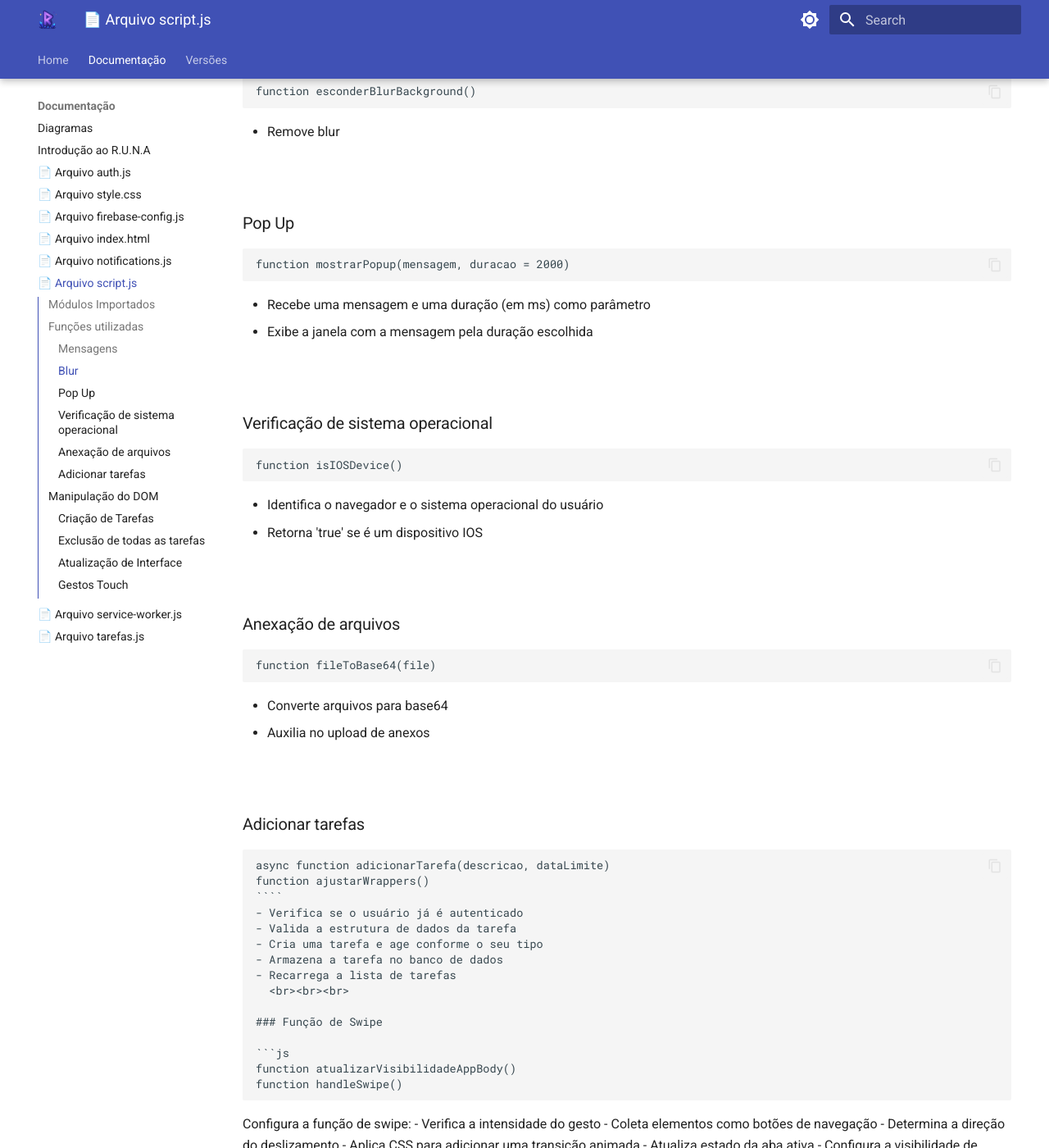
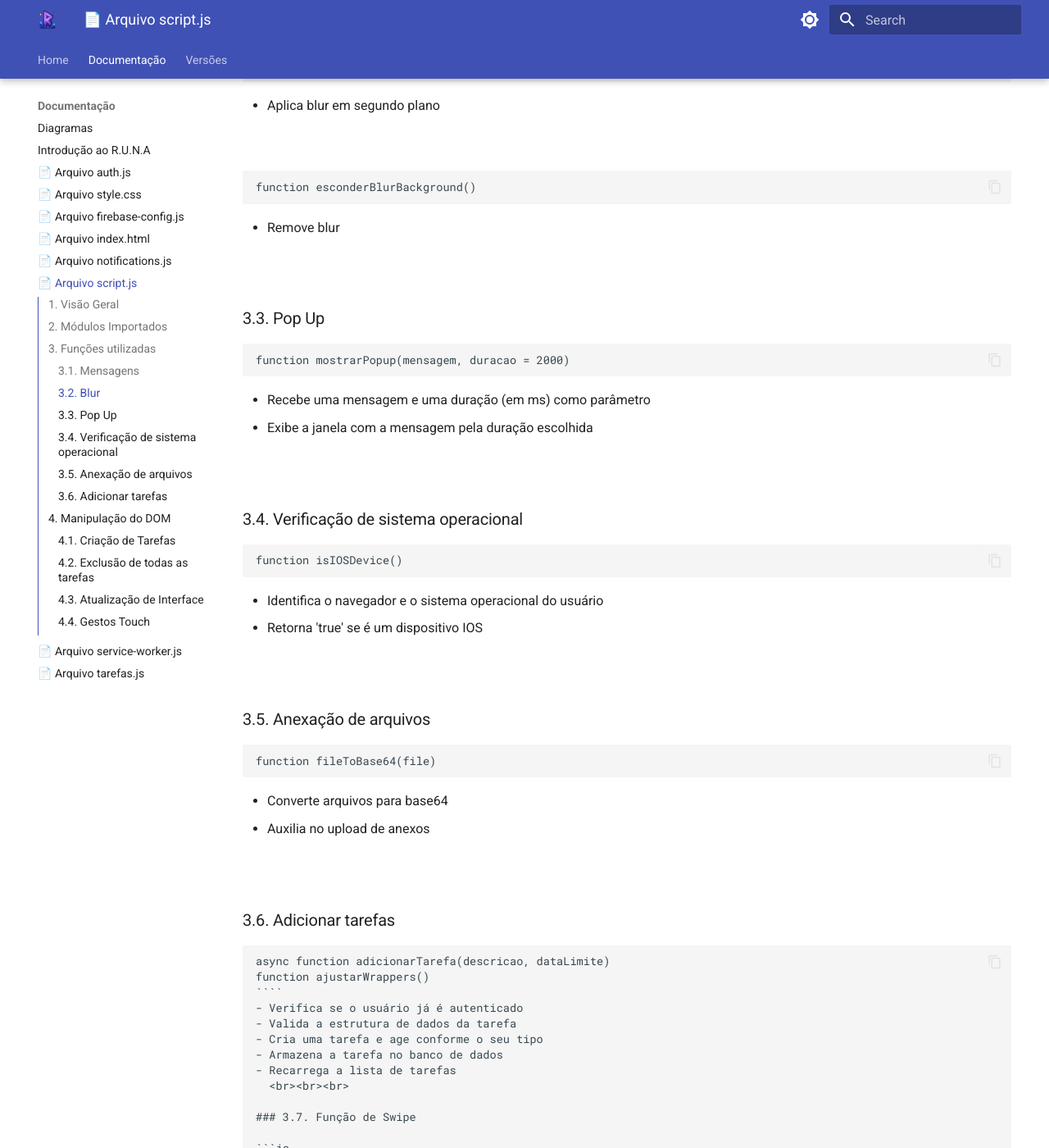
Before and after one commit to Radsfer/DocsE7Runa, an MkDocs documentation site: the page built from docs/documentação/scripts.md, in a window 1280 px wide and 1400 px high, scrolled down 1666 px. Shown: the whole window at 82% size. Built offline with MkDocs 1.6.1 and Material for MkDocs 9.7.7, drawn with Linux system fonts in a browser that asks for light colours; some of the changed text lies outside the part shown.

Commit message:
Formatação

````diff
--- a/docs/documentação/scripts.md
+++ b/docs/documentação/scripts.md
@@ -1,7 +1,10 @@
 
 # 📄 Arquivo `script.js`
 
-## Módulos Importados
+## 1. Visão Geral
+  O arquivo 'script.js' é responsável por implementar scripts necessários em outras partes do projeto.
+
+## 2. Módulos Importados
 
 ```js
 import { auth } from './auth.js';
@@ -37,9 +40,9 @@ Importa funções do arquivo 'tarefas.js':
 - `carregarInventario()`
 ---
 
-## Funções utilizadas
+## 3. Funções utilizadas
 
-### Mensagens
+### 3.1. Mensagens
 ```js
 function mostrarMensagem(mensagem)
 ```
@@ -58,7 +61,7 @@ function exibirProximaMensagem()
 - Exibe a próxima mensagem da fila, caso haja
   <br><br><br>
 
-### Blur
+### 3.2. Blur
 
 ```js
 function exibirBlurBackground()
@@ -72,7 +75,7 @@ function esconderBlurBackground()
 - Remove blur
   <br><br><br>
 
-### Pop Up
+### 3.3. Pop Up
 ```js
 function mostrarPopup(mensagem, duracao = 2000)
 ```
@@ -80,7 +83,7 @@ function mostrarPopup(mensagem, duracao = 2000)
 - Exibe a janela com a mensagem pela duração escolhida
   <br><br><br>
 
-### Verificação de sistema operacional
+### 3.4. Verificação de sistema operacional
 ```js
 function isIOSDevice()
 ```
@@ -88,7 +91,7 @@ function isIOSDevice()
 - Retorna 'true' se é um dispositivo IOS
   <br><br><br>
 
-### Anexação de arquivos
+### 3.5. Anexação de arquivos
 ```js
 function fileToBase64(file)
 ```
@@ -96,7 +99,7 @@ function fileToBase64(file)
 - Auxilia no upload de anexos
 <br><br><br>
 
-### Adicionar tarefas
+### 3.6. Adicionar tarefas
 
 ```js
 async function adicionarTarefa(descricao, dataLimite)
@@ -109,7 +112,7 @@ function ajustarWrappers()
 - Recarrega a lista de tarefas
   <br><br><br>
 
-### Função de Swipe
+### 3.7. Função de Swipe
 
 ```js
 function atualizarVisibilidadeAppBody()
@@ -124,9 +127,9 @@ Configura a função de swipe:
 - Configura a visibilidade de elementos
   <br><br><br>
 
-## Manipulação do DOM
+## 4. Manipulação do DOM
 
-### Criação de Tarefas
+### 4.1. Criação de Tarefas
 ```js
 document.getElementById('botao-criar-tarefa').addEventListener('click', handleCreateTask)
 ```
@@ -135,7 +138,7 @@ document.getElementById('botao-criar-tarefa').addEventListener('click', handleCr
 - Por fim, cria uma tarefa
 <br><br><br>
 
-### Exclusão de todas as tarefas
+### 4.2. Exclusão de todas as tarefas
 ```js
 document.getElementById('delete-all-tasks-button').addEventListener('click', handleDeleteAllTasks)
 ```
@@ -144,7 +147,7 @@ document.getElementById('delete-all-tasks-button').addEventListener('click', han
 - Recarrega a página após conclusão
   <br><br><br>
 
-### Atualização de Interface
+### 4.3. Atualização de Interface
 ```js
 document.querySelectorAll('.bottom-nav .nav-button').forEach(btn => {
   btn.addEventListener('click', handleTabChange)
@@ -155,7 +158,7 @@ document.querySelectorAll('.bottom-nav .nav-button').forEach(btn => {
 - Carrega conteúdo específico
 <br><br><br>
 
-### Gestos Touch
+### 4.4. Gestos Touch
 ```js
 document.addEventListener('touchstart', handleTouchStart)
 document.addEventListener('touchend', handleTouchEnd)
````
